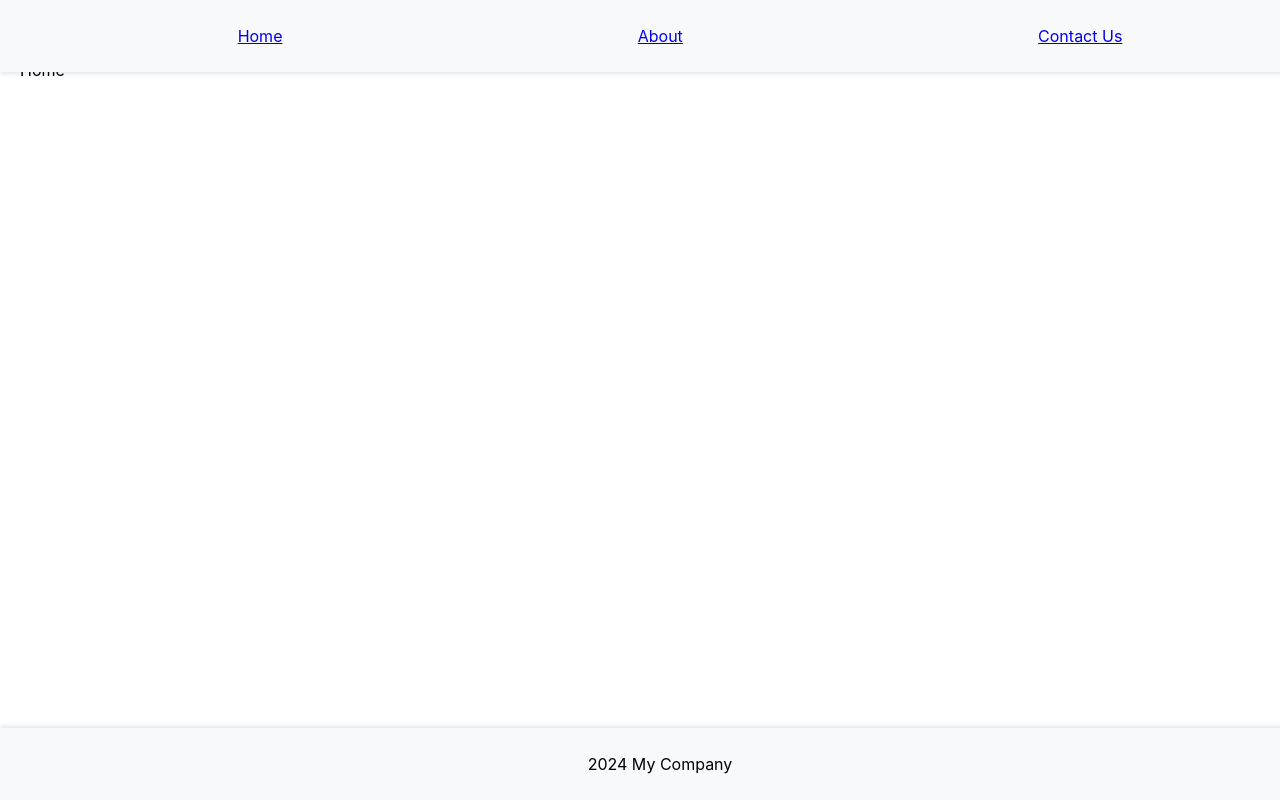
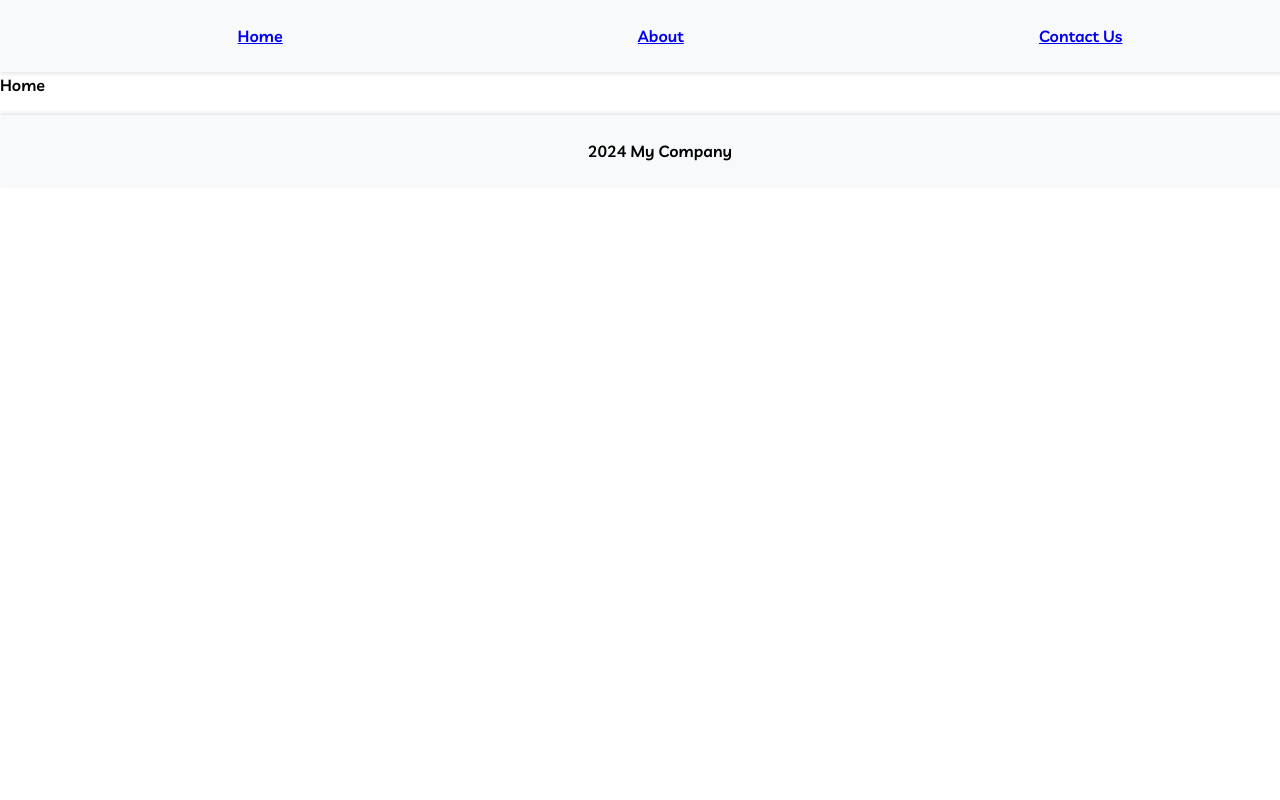
Before and after one commit to poulami-saha/Global-Code-Queens-MyTeam-Website, a React (Create React App) app: page / in a window 1280 px wide. Shown: the top 800 px of the page. Built offline with nearby package versions, Linux system fonts and the light colour scheme.

Commit message:
review comments fix

```diff
--- a/src/App.js
+++ b/src/App.js
@@ -1,3 +1,4 @@
+import "./App.css";
 import { RouterProvider, createBrowserRouter } from "react-router-dom";
 import Layout from "./components/Layout/Layout";
 import NotFound from "./components/pages/NotFound/NotFound";
--- a/src/components/Layout/Layout.module.css
+++ b/src/components/Layout/Layout.module.css
@@ -4,8 +4,7 @@
     min-height: 100vh;
   }
 
-  .content {
-    flex: 1;
-    padding: 20px;
-    margin-block: 40px;
+  .content > :first-child {
+    padding-bottom: 20px;
+    margin-block-start: 75px;
   }
```
